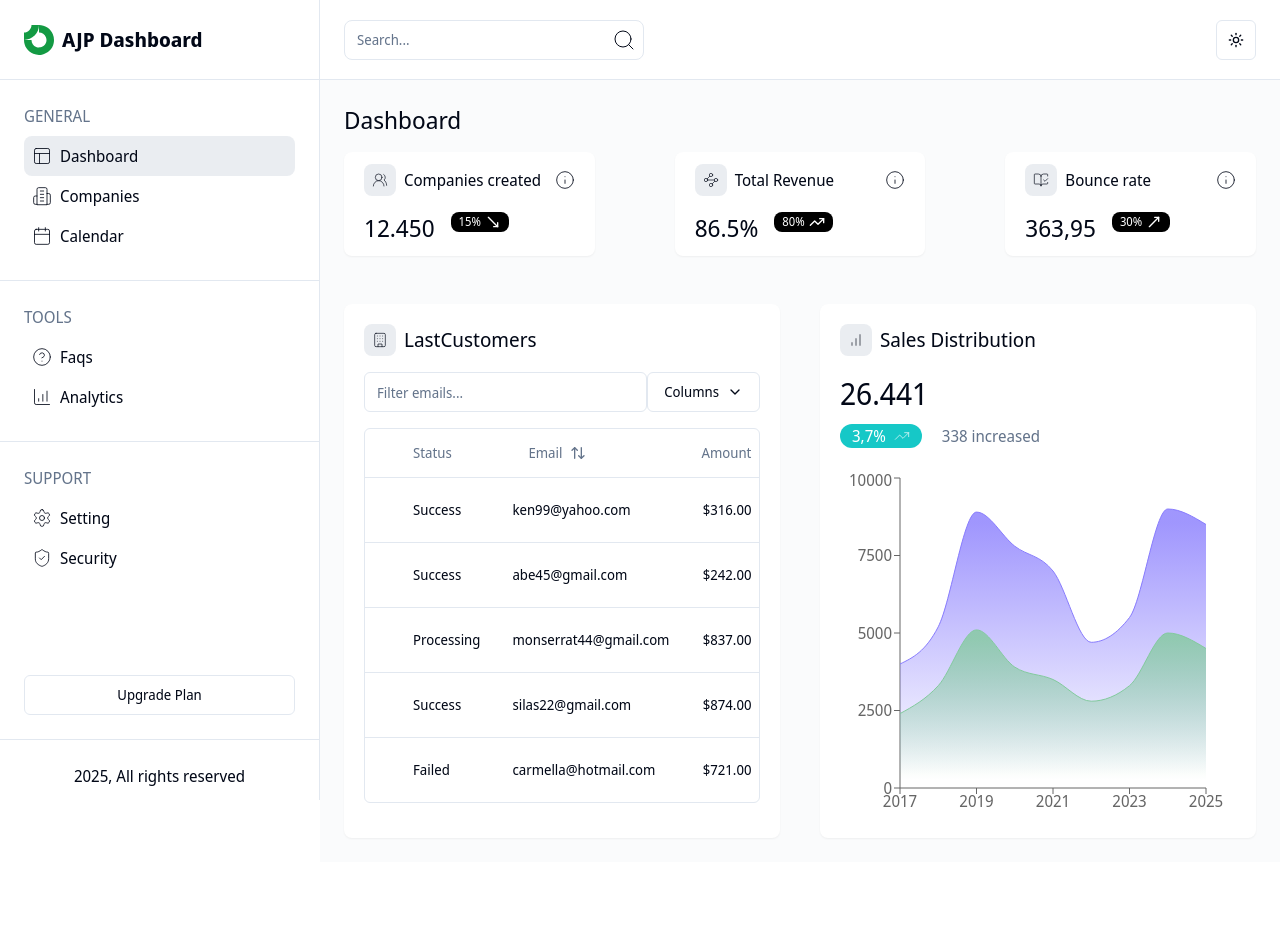
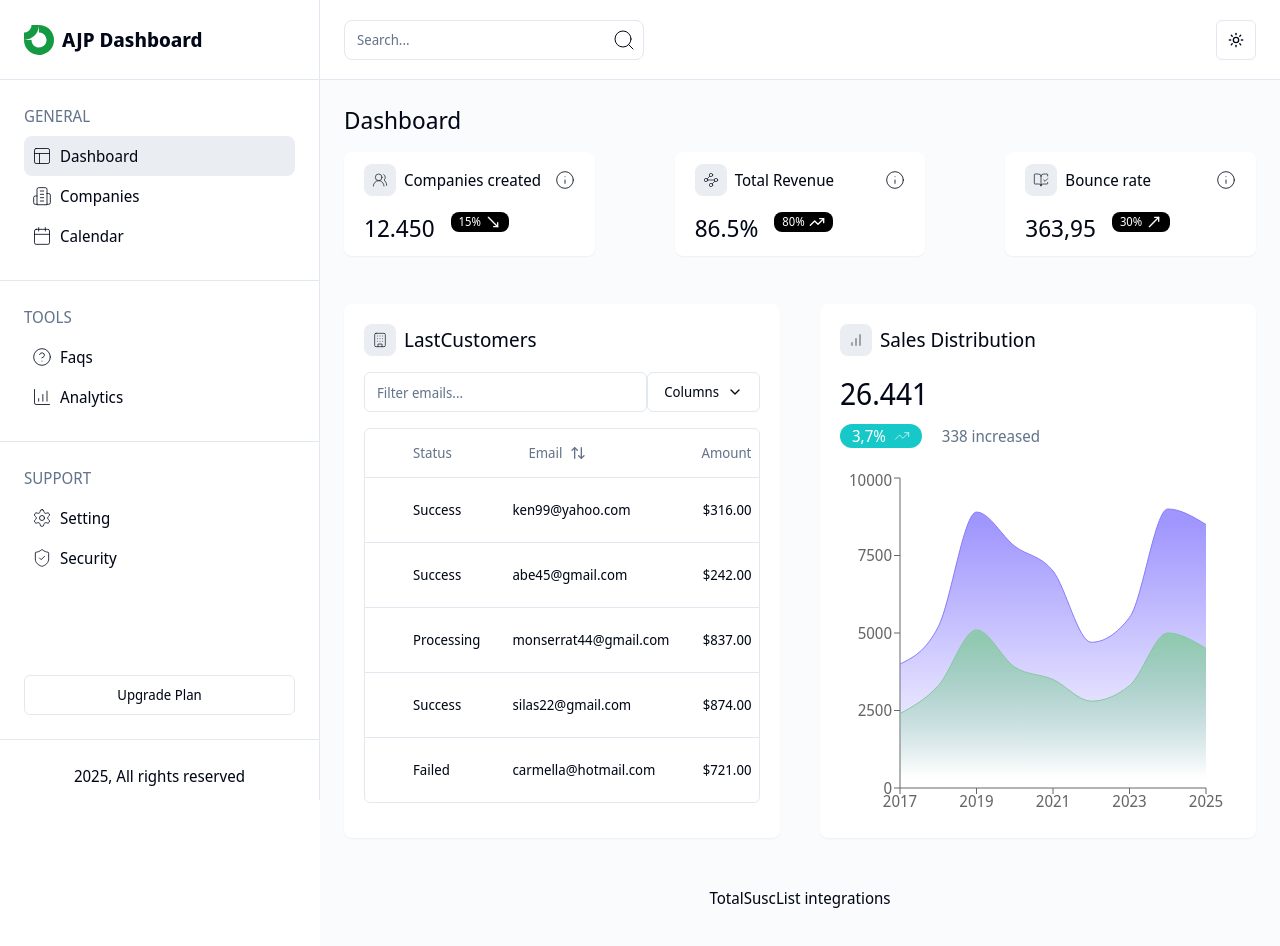
Before and after one commit to AJPadillo/dashborad-companies, a Next.js app: page / in a window 1280 px wide. Shown: the top 946 px of the page. Before the commit the page ends 862 px from the top, so only its background shows below. Built offline with nearby package versions, Linux system fonts and the light colour scheme.

Commit message:
creado componente totalsuscribers

```diff
--- /dev/null
+++ b/app/(routes)/components/TotalSuscribers/TotalSuscribers.tsx
@@ -0,0 +1,6 @@
+
+export function TotalSuscribers() {
+    return (
+        <div>TotalSusc</div>
+    )
+}
--- /dev/null
+++ b/app/(routes)/components/TotalSuscribers/index.ts
@@ -0,0 +1 @@
+export * from './TotalSuscribers'
--- a/app/(routes)/page.tsx
+++ b/app/(routes)/page.tsx
@@ -4,6 +4,7 @@ import { CardSummary } from "./components/CardSummary";
 import { BookOpenCheck, UsersRound, Waypoints } from "lucide-react";
 import { LastCustomers } from "./components/LastCustomers";
 import { Salesdistributor } from "./components/Salesdistributors";
+import { TotalSuscribers } from "./components/TotalSuscribers";
 
 export const dataCardsSummary = [
   {
@@ -48,6 +49,10 @@ export default function Home() {
         <LastCustomers />
         <Salesdistributor />
       </div>
+      <div className="flex-col xl:flex xl:flex-row gap-y-4 md:gap-y-0 mt-12 md:mb-10 justify-center">
+        <TotalSuscribers />
+        <p>List integrations</p>
+      </div>
     </div>
   );
 }
```
